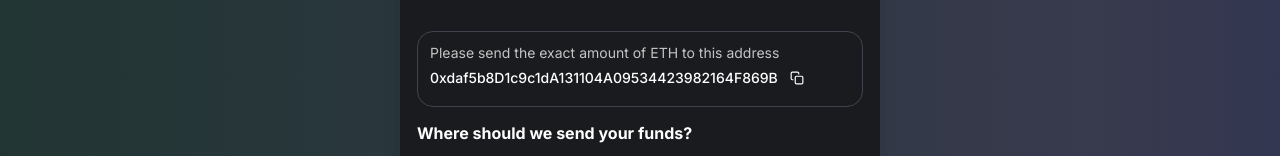
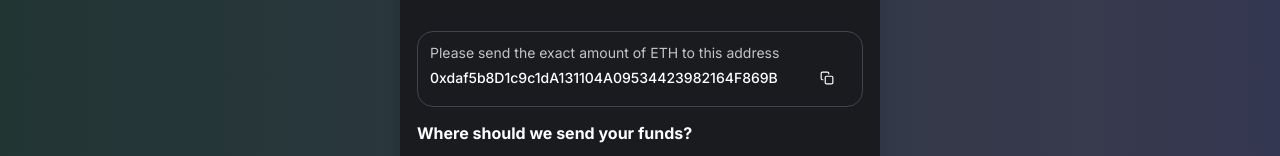
Before and after one commit to elijahthis/lorem-swap, a React (Create React App) app: page /swapp in a window 1280 px wide. Shown: the part 435-591 px from the top of the page. Built offline with nearby package versions, Linux system fonts and the light colour scheme.

Commit message:
plus copy stuff

```diff
--- a/src/pages/styles.scss
+++ b/src/pages/styles.scss
@@ -36,16 +36,20 @@
 		.wallet {
 			display: flex;
 			flex-direction: row;
-			align-items: center;
+			// align-items: center;
 			gap: 0.75rem;
 			margin: 0.5rem 0;
 			color: #ffffff;
 			font-weight: 500;
-			word-wrap: break-word;
-			width: 100%;
 			// overflow: hidden;
 			svg {
 				cursor: pointer;
+				margin-top: 2px;
+			}
+
+			span {
+				word-wrap: break-word;
+				width: 90%;
 			}
 		}
 
--- a/src/pages/swapp.jsx
+++ b/src/pages/swapp.jsx
@@ -1,11 +1,16 @@
+import { useState } from "react";
 import { BsFillCheckCircleFill } from "react-icons/bs";
 import { FiCopy } from "react-icons/fi";
+import { MdDoneAll } from "react-icons/md";
 import LoadingCircle from "../components/LoadingCircle";
 import Button from "../components/Button";
 import TextField from "../components/TextField";
 import "./styles.scss";
 
-const Swapp = () => (
+const Swapp = () => {
+	const [copied, setCopied] = useState(false);
+
+	return (
 		<div className="Swapp">
 			<h3>Withdraw directly to your bank account</h3>
 			<div className="card">
@@ -44,7 +49,21 @@ const Swapp = () => (
 						<p>Please send the exact amount of ETH to this address</p>
 						<div className="wallet">
 							<span>0xdaf5b8D1c9c1dA131104A09534423982164F869B</span>
-						<FiCopy />
+							{copied ? (
+								<MdDoneAll color="#4bb543" />
+							) : (
+								<FiCopy
+									onClick={() => {
+										navigator.clipboard.writeText(
+											"0xdaf5b8D1c9c1dA131104A09534423982164F869B"
+										);
+										setCopied(true);
+										setTimeout(() => {
+											setCopied(false);
+										}, 1000);
+									}}
+								/>
+							)}
 						</div>
 					</section>
 
@@ -68,5 +87,6 @@ const Swapp = () => (
 			</div>
 		</div>
 	);
+};
 
 export default Swapp;
```
Lines whose indentation alone changed are shown as unchanged.
